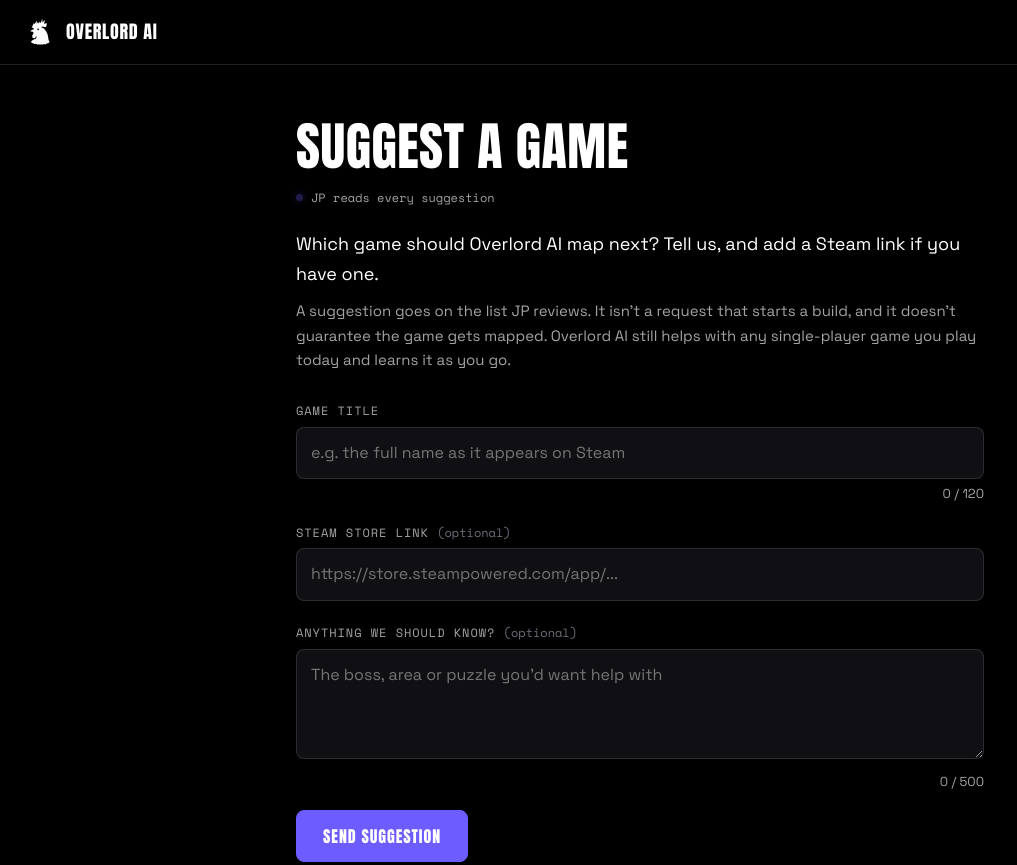
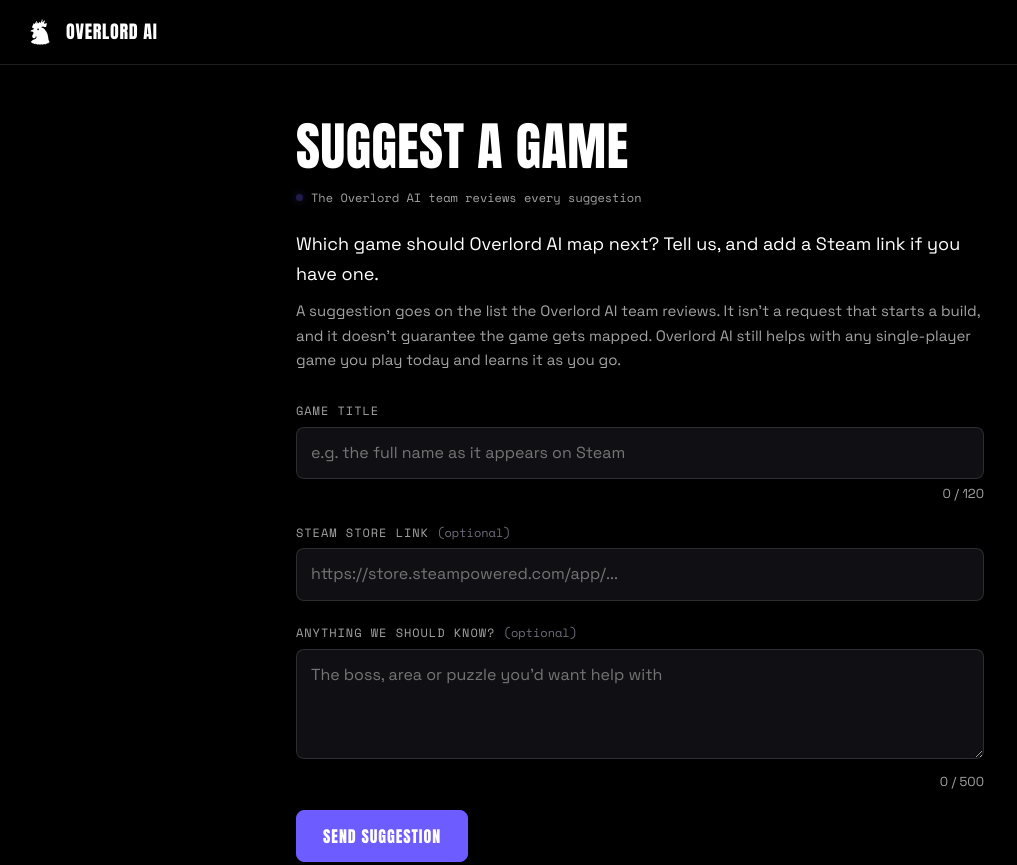
Before and after one commit to JpWon/Overlordai, a plain HTML site: page suggest.html in a window 1280 px wide. Shown: the top 865 px of the page, without its empty margins (0-1017 px from the left). Drawn offline with nearby package versions, Linux system fonts and the light colour scheme; no server answers.

Commit message:
copy: replace JP with 'the Overlord AI team' across suggestion pages

```diff
--- a/suggest.html
+++ b/suggest.html
@@ -6,7 +6,7 @@
 <meta charset="UTF-8">
 <meta name="viewport" content="width=device-width, initial-scale=1.0">
 <title>Suggest a game | Overlord AI</title>
-<meta name="description" content="Tell us which game Overlord AI should map next. JP reads every suggestion.">
+<meta name="description" content="Tell us which game Overlord AI should map next. The Overlord AI team reviews every suggestion.">
 <meta name="robots" content="index,follow,max-snippet:-1">
 <link rel="canonical" href="https://www.overlordai.co/suggest">
 <link rel="icon" type="image/svg+xml" href="/favicon.svg">
@@ -73,9 +73,9 @@
 <main>
 
 <h1>Suggest a game</h1>
-<p class="byline"><span class="dot" aria-hidden="true"></span>JP reads every suggestion</p>
+<p class="byline"><span class="dot" aria-hidden="true"></span>The Overlord AI team reviews every suggestion</p>
 <p class="lede">Which game should Overlord AI map next? Tell us, and add a Steam link if you have one.</p>
-<p class="fine">A suggestion goes on the list JP reviews. It isn&rsquo;t a request that starts a build, and it doesn&rsquo;t guarantee the game gets mapped. Overlord AI still helps with any single-player game you play today and learns it as you go.</p>
+<p class="fine">A suggestion goes on the list the Overlord AI team reviews. It isn&rsquo;t a request that starts a build, and it doesn&rsquo;t guarantee the game gets mapped. Overlord AI still helps with any single-player game you play today and learns it as you go.</p>
 
 <form id="suggest" novalidate>
   <div class="field" id="f-title">
@@ -100,7 +100,7 @@
 </form>
 
 <div class="thanks" id="thanks" role="status" tabindex="-1">
-  <h2>Thanks &mdash; JP reviews every suggestion</h2>
+  <h2>Thanks &mdash; the Overlord AI team reviews every suggestion</h2>
   <p>It&rsquo;s on the list. A suggestion doesn&rsquo;t guarantee a build, but it&rsquo;s how we decide what comes next.</p>
   <button type="button" id="again">Suggest another game</button>
 </div>
```
Also changed, not shown: roster.html (+1 -1 lines), support.html (+1 -1 lines).
